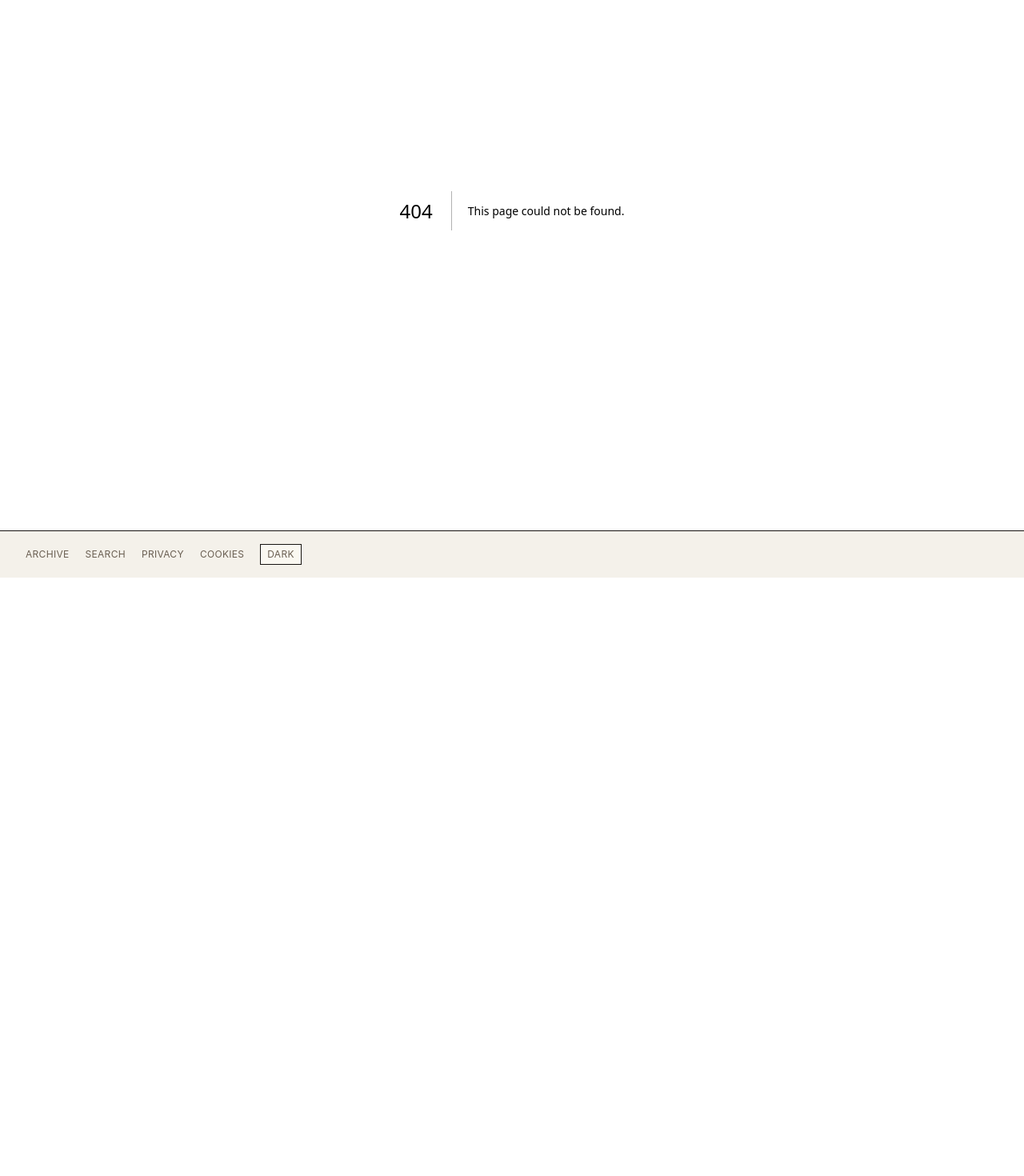
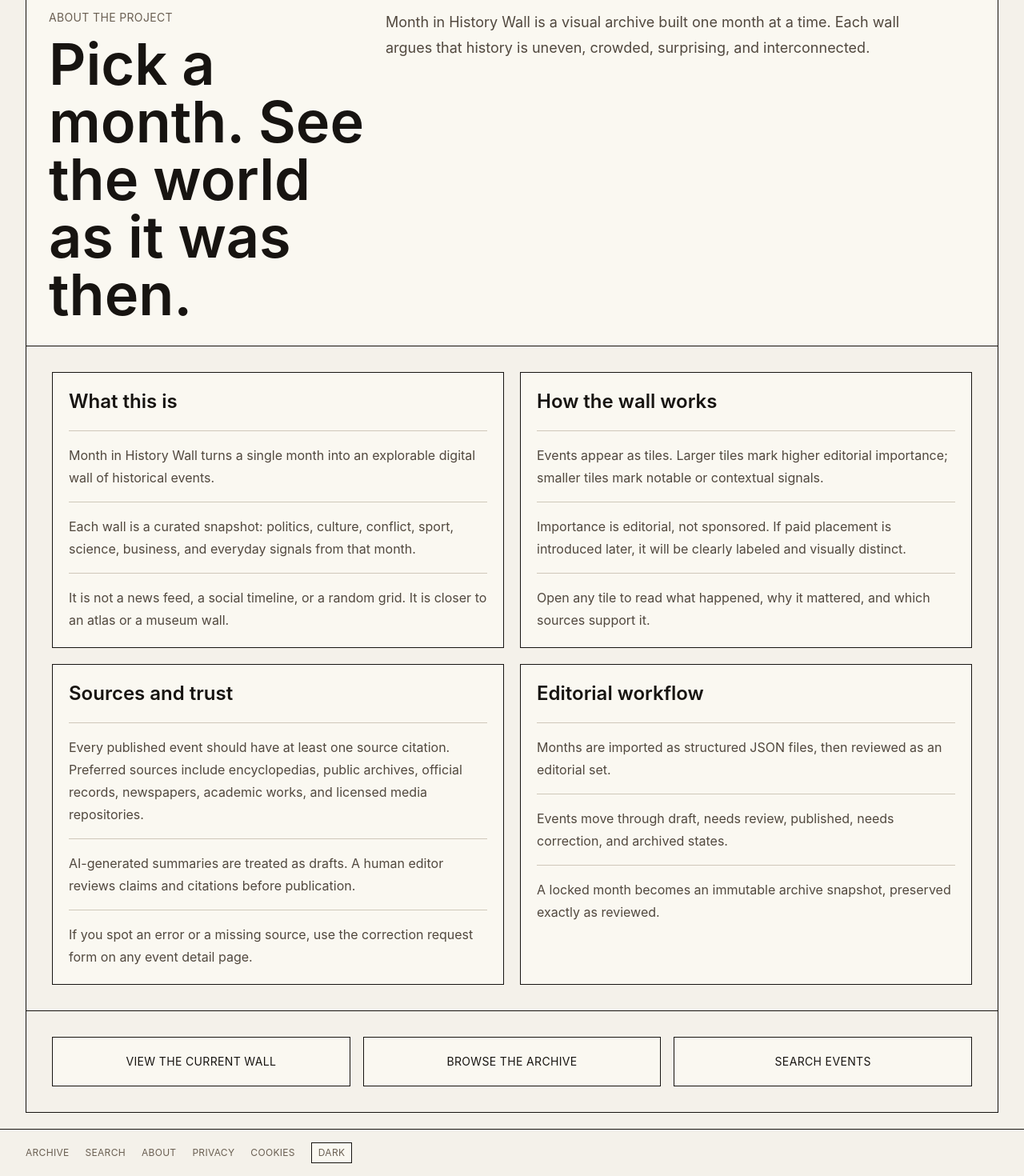
Before and after one commit to cpique/month-in-history-wall, a Next.js app: page /about in a window 1280 px wide. Before the commit this address had no page. Shown: the part 137-1607 px from the top of the page at 80% size. Before the commit the page ends 859 px from the top, so only its background shows below. Built offline with nearby package versions, Linux system fonts and the light colour scheme.

Commit message:
Add public About page at /about

```diff
--- /dev/null
+++ b/app/about/page.tsx
@@ -0,0 +1,115 @@
+import Link from "next/link";
+
+export const metadata = {
+  title: "About | Month in History Wall",
+  description:
+    "A visual archive of the world, one month at a time. Learn how Month in History Wall curates historical events, sources, and editorial importance.",
+};
+
+const sections = [
+  {
+    title: "What this is",
+    items: [
+      "Month in History Wall turns a single month into an explorable digital wall of historical events.",
+      "Each wall is a curated snapshot: politics, culture, conflict, sport, science, business, and everyday signals from that month.",
+      "It is not a news feed, a social timeline, or a random grid. It is closer to an atlas or a museum wall.",
+    ],
+  },
+  {
+    title: "How the wall works",
+    items: [
+      "Events appear as tiles. Larger tiles mark higher editorial importance; smaller tiles mark notable or contextual signals.",
+      "Importance is editorial, not sponsored. If paid placement is introduced later, it will be clearly labeled and visually distinct.",
+      "Open any tile to read what happened, why it mattered, and which sources support it.",
+    ],
+  },
+  {
+    title: "Sources and trust",
+    items: [
+      "Every published event should have at least one source citation. Preferred sources include encyclopedias, public archives, official records, newspapers, academic works, and licensed media repositories.",
+      "AI-generated summaries are treated as drafts. A human editor reviews claims and citations before publication.",
+      "If you spot an error or a missing source, use the correction request form on any event detail page.",
+    ],
+  },
+  {
+    title: "Editorial workflow",
+    items: [
+      "Months are imported as structured JSON files, then reviewed as an editorial set.",
+      "Events move through draft, needs review, published, needs correction, and archived states.",
+      "A locked month becomes an immutable archive snapshot, preserved exactly as reviewed.",
+    ],
+  },
+];
+
+export default function AboutPage() {
+  return (
+    <main className="min-h-screen bg-[var(--bg-primary)] px-5 py-5 text-[var(--text-primary)] lg:px-8">
+      <section className="border border-[var(--border-primary)] bg-[var(--bg-card)] p-5 sm:p-7">
+        <nav className="flex items-center justify-between gap-4 text-sm uppercase tracking-wide">
+          <Link href="/">Month in History Wall</Link>
+          <div className="flex gap-4">
+            <Link href="/archive">Archive</Link>
+            <Link href="/search">Search</Link>
+          </div>
+        </nav>
+
+        <div className="mt-20 grid gap-6 lg:grid-cols-[minmax(280px,0.7fr)_minmax(520px,1.3fr)]">
+          <div>
+            <p className="text-sm uppercase tracking-wide text-[var(--text-muted)]">
+              About the project
+            </p>
+            <h1 className="mt-3 max-w-3xl text-5xl font-semibold leading-none sm:text-7xl">
+              Pick a month. See the world as it was then.
+            </h1>
+          </div>
+          <p className="max-w-2xl text-lg leading-8 text-[var(--text-secondary)]">
+            Month in History Wall is a visual archive built one month at a time.
+            Each wall argues that history is uneven, crowded, surprising, and
+            interconnected.
+          </p>
+        </div>
+      </section>
+
+      <section className="grid gap-5 border-x border-b border-[var(--border-primary)] p-5 lg:grid-cols-2 lg:p-8">
+        {sections.map((section) => (
+          <article
+            className="border border-[var(--border-primary)] bg-[var(--bg-card)] p-5"
+            key={section.title}
+          >
+            <h2 className="text-2xl font-semibold">{section.title}</h2>
+            <ul className="mt-5 space-y-4 leading-7 text-[var(--text-secondary)]">
+              {section.items.map((item) => (
+                <li className="border-t border-[var(--border-tertiary)] pt-4" key={item}>
+                  {item}
+                </li>
+              ))}
+            </ul>
+          </article>
+        ))}
+      </section>
+
+      <section className="border-x border-b border-[var(--border-primary)] p-5 lg:p-8">
+        <div className="grid gap-4 sm:grid-cols-3">
+          <Link
+            className="border border-[var(--border-primary)] bg-[var(--bg-card)] p-5 text-center text-sm uppercase tracking-wide transition-transform duration-200 hover:-translate-y-1"
+            href="/"
+          >
+            View the current wall
+          </Link>
+          <Link
+            className="border border-[var(--border-primary)] bg-[var(--bg-card)] p-5 text-center text-sm uppercase tracking-wide transition-transform duration-200 hover:-translate-y-1"
+            href="/archive"
+          >
+            Browse the archive
+          </Link>
+          <Link
+            className="border border-[var(--border-primary)] bg-[var(--bg-card)] p-5 text-center text-sm uppercase tracking-wide transition-transform duration-200 hover:-translate-y-1"
+            href="/search"
+          >
+            Search events
+          </Link>
+        </div>
+      </section>
+    </main>
+  );
+}
--- a/app/layout.tsx
+++ b/app/layout.tsx
@@ -34,6 +34,7 @@ export default function RootLayout({
             <nav aria-label="Site information" className="flex flex-wrap items-center gap-x-5 gap-y-2">
               <Link href="/archive">Archive</Link>
               <Link href="/search">Search</Link>
+              <Link href="/about">About</Link>
               <Link href="/privacy">Privacy</Link>
               <Link href="/cookies">Cookies</Link>
               <ThemeToggle />
```
Also changed, not shown: 2 other files (tests, documents, lock files or other folders).
